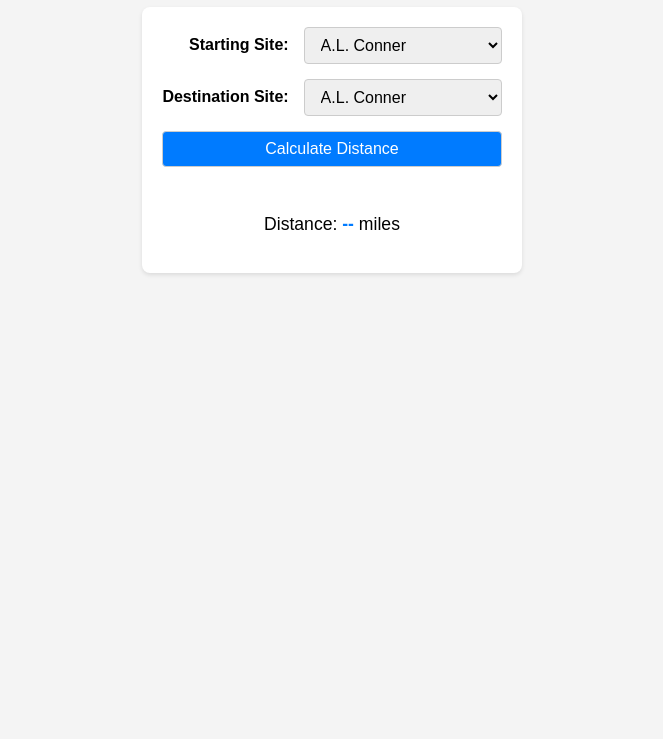
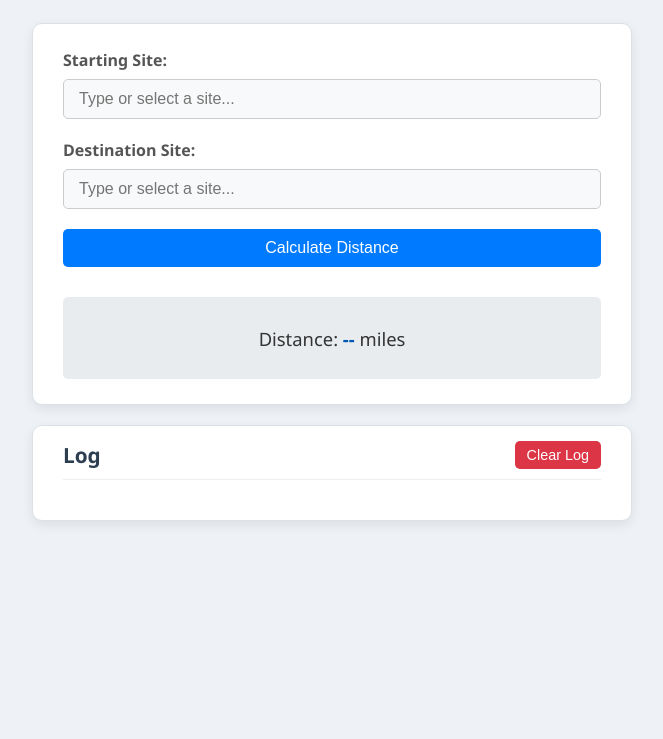
Before and after one commit to robdspain/kcusdmiletracker, a plain HTML site: page index.html in a window 1280 px wide. Shown: the part 101-840 px from the top of the page, without its empty margins (308-971 px from the left). Before the commit the page ends 800 px from the top, so only its background shows below. Drawn offline with Linux system fonts and the light colour scheme.

Commit message:
Feat: Improve UI, add autocomplete and logging

```diff
--- a/index.html
+++ b/index.html
@@ -7,18 +7,38 @@
     <link rel="stylesheet" href="style.css">
 </head>
 <body>
-    <h1>KCUSD Mileage Calculator</h1>
-    <div class="calculator">
-        <label for="site1">Starting Site:</label>
-        <select id="site1" name="site1"></select>
+    <div class="container">
+        <h1>KCUSD Mileage Calculator</h1>
+        <div class="calculator">
+            <div class="input-group">
+                <label for="site1Input">Starting Site:</label>
+                <input type="text" id="site1Input" name="site1" list="siteList1" placeholder="Type or select a site...">
+                <datalist id="siteList1">
+                    <!-- Options will be populated by JavaScript -->
+                </datalist>
+            </div>
 
-        <label for="site2">Destination Site:</label>
-        <select id="site2" name="site2"></select>
+            <div class="input-group">
+                <label for="site2Input">Destination Site:</label>
+                <input type="text" id="site2Input" name="site2" list="siteList2" placeholder="Type or select a site...">
+                <datalist id="siteList2">
+                    <!-- Options will be populated by JavaScript -->
+                </datalist>
+            </div>
 
-        <button id="calculateBtn">Calculate Distance</button>
+            <button id="calculateBtn">Calculate Distance</button>
 
-        <div id="result">
-            <p>Distance: <span id="distance">--</span> miles</p>
+            <div id="result">
+                <p>Distance: <span id="distance">--</span> miles</p>
+            </div>
+        </div>
+
+        <div id="logContainer" class="log-section">
+             <div class="log-header">
+                <h2>Log</h2>
+                <button id="clearLogBtn">Clear Log</button>
+            </div>
+            <!-- Log entries will be added here -->
         </div>
     </div>
 
--- a/script.js
+++ b/script.js
@@ -1,10 +1,14 @@
 document.addEventListener('DOMContentLoaded', () => {
-    const site1Select = document.getElementById('site1');
-    const site2Select = document.getElementById('site2');
+    const site1Input = document.getElementById('site1Input');
+    const site2Input = document.getElementById('site2Input');
+    const siteList1 = document.getElementById('siteList1');
+    const siteList2 = document.getElementById('siteList2');
     const calculateBtn = document.getElementById('calculateBtn');
     const distanceSpan = document.getElementById('distance');
+    const logContainer = document.getElementById('logContainer');
+    const clearLogBtn = document.getElementById('clearLogBtn');
 
-    // Mileage data (parsed from the provided table)
+    // Mileage data (remains the same)
     const mileageData = {
         "A.L. Conner": {"Alta": 8, "Citrus": 2, "District Op Ctr (DOC)": 12, "Dunlap/KCO Dunlap": 19, "ESC/SSC": 11, "Grant": 11, "Great Western": 10, "Jefferson": 11, "KCHS": 8, "KC Kids/ Lrng Ctr": 11, "Lincoln": 11, "McCord": 1, "Mtn View": 10, "Navelencia": 9, "OCHS": 2, "RHS/KCO/Adult": 11, "Riverview": 13, "RMCHS": 10, "Sheridan": 1, "Silas Bartsch": 10, "T.L. Reed": 11, "Transportation": 11, "Washington": 11},
         "Alta": {"A.L. Conner": 8, "Citrus": 6, "District Op Ctr (DOC)": 5, "Dunlap/KCO Dunlap": 27, "ESC/SSC": 4, "Grant": 4, "Great Western": 7, "Jefferson": 4, "KCHS": 3, "KC Kids/ Lrng Ctr": 4, "Lincoln": 3, "McCord": 7, "Mtn View": 3, "Navelencia": 6, "OCHS": 6, "RHS/KCO/Adult": 4, "Riverview": 6, "RMCHS": 4, "Sheridan": 6, "Silas Bartsch": 2, "T.L. Reed": 3, "Transportation": 4, "Washington": 4},
@@ -34,36 +38,70 @@ document.addEventListener('DOMContentLoaded', () => {
 
     const siteNames = Object.keys(mileageData);
 
-    // Populate dropdowns
+    // Populate datalists
     siteNames.forEach(site => {
         const option1 = document.createElement('option');
         option1.value = site;
-        option1.textContent = site;
-        site1Select.appendChild(option1);
+        siteList1.appendChild(option1);
 
         const option2 = document.createElement('option');
         option2.value = site;
-        option2.textContent = site;
-        site2Select.appendChild(option2);
+        siteList2.appendChild(option2);
     });
 
-    // Add event listener to button
+    // Function to get initials from site name
+    function getInitials(siteName) {
+        if (!siteName) return '';
+        // Remove content in parentheses, replace '/' with space, split into words
+        const words = siteName.replace(/\(.*?\)/g, '').replace(/\//g, ' ').trim().split(/\s+/);
+        // Take the first letter of each word and join them
+        return words.map(word => word.charAt(0).toUpperCase()).join('');
+    }
+
+    // Add event listener to calculate button
     calculateBtn.addEventListener('click', () => {
-        const site1 = site1Select.value;
-        const site2 = site2Select.value;
+        const site1 = site1Input.value;
+        const site2 = site2Input.value;
         let distance = '--';
 
-        if (site1 && site2) {
+        // Basic validation: Check if the entered values are actual site names
+        if (siteNames.includes(site1) && siteNames.includes(site2)) {
             if (site1 === site2) {
                 distance = 0;
             } else if (mileageData[site1] && mileageData[site1][site2] !== undefined) {
                 distance = mileageData[site1][site2];
             } else if (mileageData[site2] && mileageData[site2][site1] !== undefined) {
-                // Check reverse lookup just in case data is not perfectly symmetrical
+                // Check reverse lookup
                 distance = mileageData[site2][site1];
             }
+
+            // Log the calculation if a valid distance was found
+            if (distance !== '--') {
+                const initials1 = getInitials(site1);
+                const initials2 = getInitials(site2);
+                const logMessage = `${initials1}-${initials2} - ${distance} miles`;
+
+                const logEntry = document.createElement('p');
+                logEntry.textContent = logMessage;
+                // Insert after the log header div
+                const logHeader = logContainer.querySelector('.log-header');
+                logHeader.parentNode.insertBefore(logEntry, logHeader.nextSibling);
+            }
+        } else {
+            // Handle invalid input (optional: show an error message)
+            console.warn("Invalid site name entered.");
+            distance = 'Invalid Input'; // Indicate error
         }
 
         distanceSpan.textContent = distance;
     });
+
+    // Add event listener to clear log button
+    clearLogBtn.addEventListener('click', () => {
+        // Select all paragraph elements within the logContainer (excluding those in the header)
+        const logEntries = logContainer.querySelectorAll('p');
+        logEntries.forEach(entry => {
+            logContainer.removeChild(entry);
+        });
+    });
 });
--- a/style.css
+++ b/style.css
@@ -1,59 +1,142 @@
 body {
-    font-family: sans-serif;
+    font-family: 'Segoe UI', Tahoma, Geneva, Verdana, sans-serif;
+    display: flex;
+    justify-content: center; /* Center the container */
+    align-items: flex-start; /* Align container to the top */
+    min-height: 100vh;
+    padding: 20px;
+    background-color: #eef2f7; /* Lighter background */
+    color: #333;
+    margin: 0;
+}
+
+.container {
+    width: 100%;
+    max-width: 600px; /* Limit max width */
     display: flex;
     flex-direction: column;
-    align-items: center;
-    padding-top: 20px;
-    background-color: #f4f4f4;
+    gap: 20px; /* Space between calculator and log */
 }
 
 h1 {
-    color: #333;
+    color: #2c3e50; /* Darker blue-grey */
+    text-align: center;
+    margin-bottom: 20px;
+}
+
+.calculator, .log-section {
+    background-color: #fff;
+    padding: 25px 30px;
+    border-radius: 10px;
+    box-shadow: 0 4px 12px rgba(0, 0, 0, 0.08);
+    border: 1px solid #dce1e6;
 }
 
 .calculator {
-    background-color: #fff;
-    padding: 20px;
-    border-radius: 8px;
-    box-shadow: 0 2px 4px rgba(0, 0, 0, 0.1);
-    display: grid;
-    grid-template-columns: auto 1fr;
-    gap: 15px;
-    align-items: center;
+    display: flex;
+    flex-direction: column;
+    gap: 20px;
+}
+
+.input-group {
+    display: flex;
+    flex-direction: column;
+    gap: 5px;
 }
 
 label {
-    font-weight: bold;
-    text-align: right;
+    font-weight: 600; /* Slightly bolder */
+    color: #555;
+    margin-bottom: 3px;
 }
 
-select, button {
-    padding: 8px 12px;
+input[type="text"], button {
+    padding: 10px 15px;
     border: 1px solid #ccc;
-    border-radius: 4px;
-    font-size: 1em;
+    border-radius: 5px;
+    font-size: 1rem;
+    box-sizing: border-box; /* Include padding and border in element's total width and height */
+    width: 100%;
+}
+
+input[type="text"] {
+    background-color: #f8f9fa;
+}
+
+input[type="text"]:focus {
+    outline: none;
+    border-color: #007bff;
+    box-shadow: 0 0 0 2px rgba(0, 123, 255, 0.25);
 }
 
 button {
-    grid-column: 1 / -1; /* Span across both columns */
     background-color: #007bff;
     color: white;
     cursor: pointer;
-    transition: background-color 0.3s ease;
+    transition: background-color 0.2s ease, transform 0.1s ease;
+    border: none; /* Remove default border */
+    font-weight: 500;
 }
 
 button:hover {
     background-color: #0056b3;
 }
 
+button:active {
+    transform: scale(0.98); /* Slight press effect */
+}
+
 #result {
-    grid-column: 1 / -1; /* Span across both columns */
-    margin-top: 15px;
+    margin-top: 10px;
     text-align: center;
-    font-size: 1.1em;
+    font-size: 1.15em;
+    padding: 10px;
+    background-color: #e9ecef;
+    border-radius: 5px;
 }
 
 #distance {
     font-weight: bold;
-    color: #007bff;
+    color: #0056b3; /* Darker blue for result */
 }
+
+/* Log Section Styles */
+.log-section {
+    padding-top: 15px;
+}
+
+.log-header {
+    display: flex;
+    justify-content: space-between;
+    align-items: center;
+    margin-bottom: 15px;
+    padding-bottom: 10px;
+    border-bottom: 1px solid #eee;
+}
+
+.log-header h2 {
+    margin: 0;
+    color: #2c3e50;
+    font-size: 1.3em;
+}
+
+#clearLogBtn {
+    background-color: #dc3545; /* Red for clear/delete */
+    padding: 6px 12px;
+    font-size: 0.9em;
+    width: auto; /* Don't force full width */
+}
+
+#clearLogBtn:hover {
+    background-color: #c82333;
+}
+
+#logContainer p {
+    margin: 5px 0;
+    padding: 8px 10px;
+    background-color: #f8f9fa;
+    border-radius: 4px;
+    font-size: 0.95em;
+    border-left: 3px solid #007bff;
+    word-wrap: break-word; /* Prevent long text overflow */
+}
```
